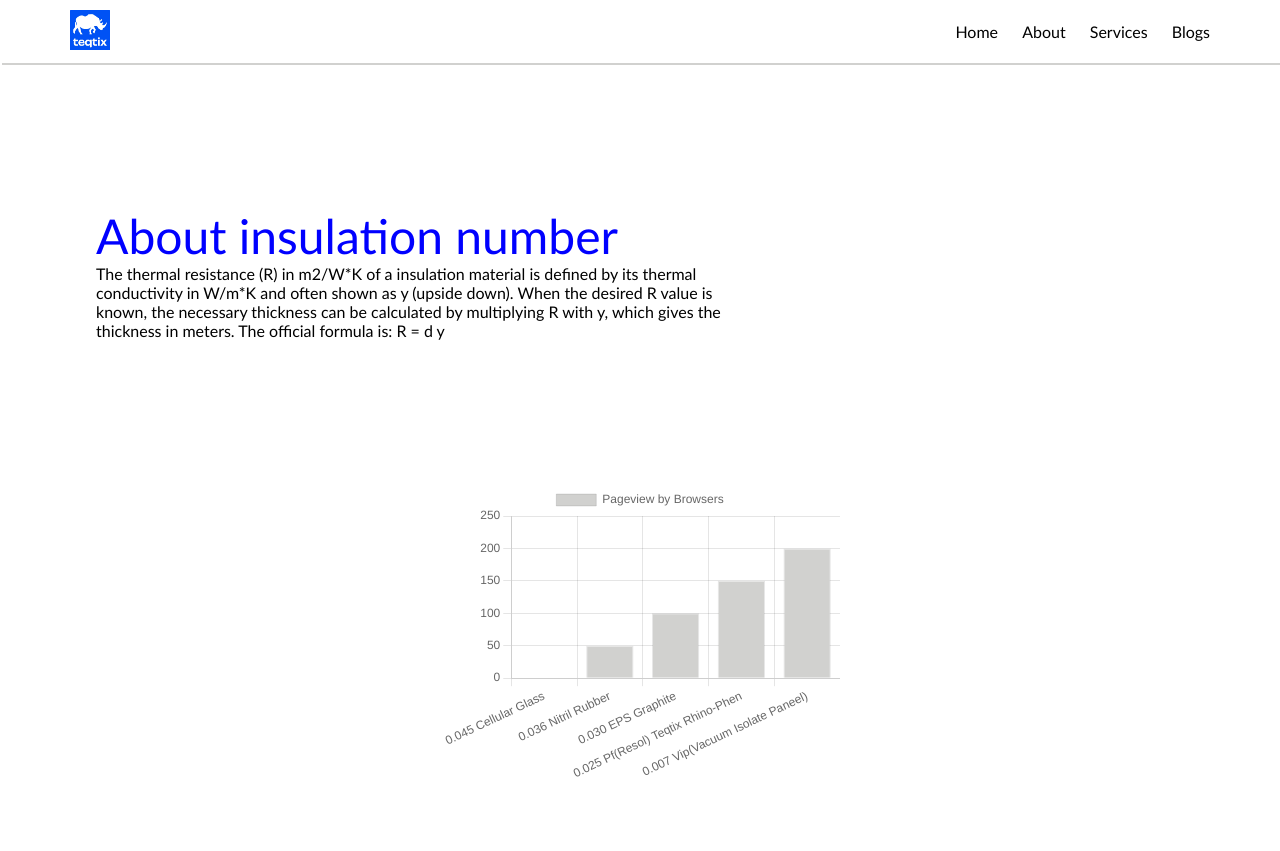
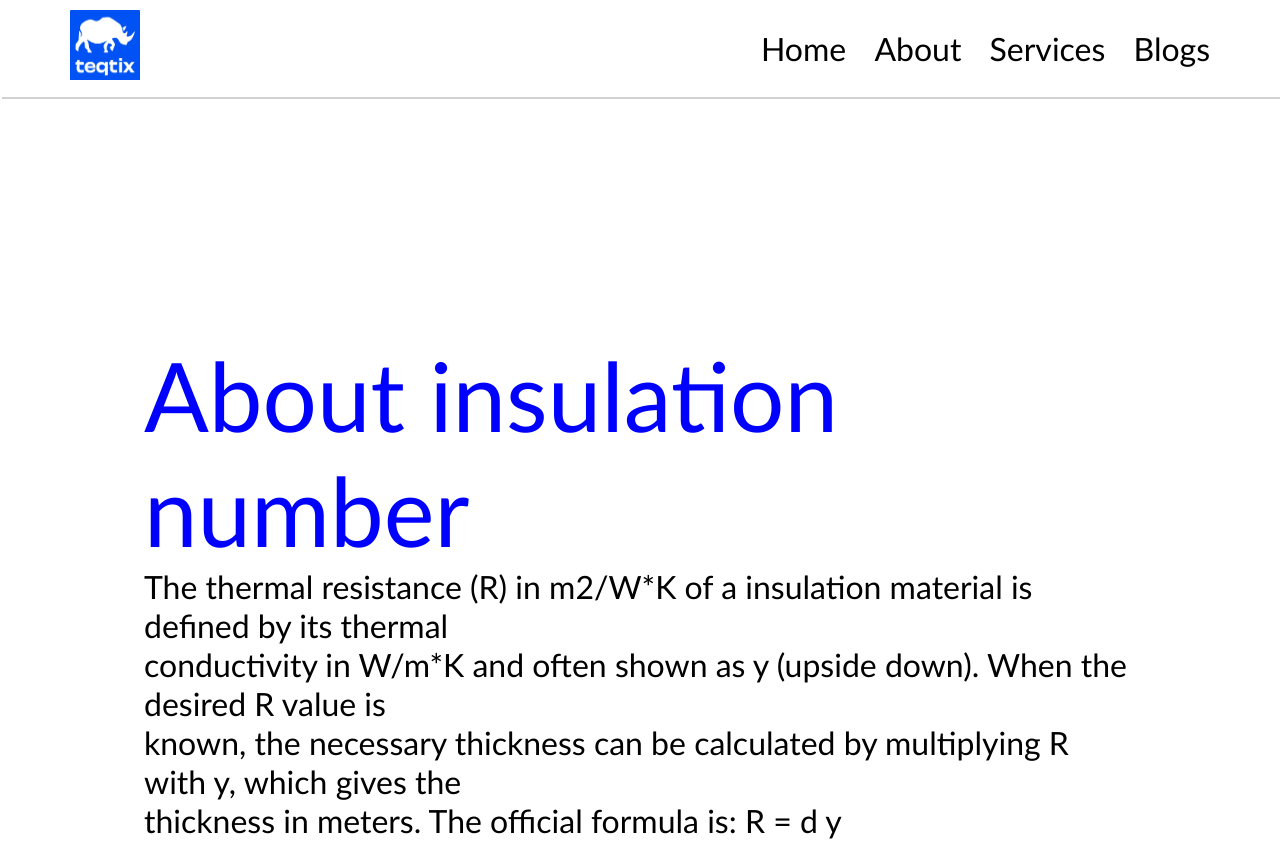
Before and after one commit to israelayobami19/Teqtix-chart-clone, a plain HTML site: page index.html in a window 1280 px wide. Shown: the top 851 px of the page. Drawn offline with nearby package versions, Linux system fonts and the light colour scheme.

Commit message:
Add files via upload

```diff
--- a/index.html
+++ b/index.html
@@ -13,7 +13,7 @@
 <body>
     <header class="header">
         <div class="logo">
-            <img src="IMG/images.png" alt="cups" class="logo-img" width="40" height="40">
+            <img src="IMG/images.png" alt="cups" class="logo-img" width="70" height="70">
         </div>
         <ul class="navigation">
             <li class="navigation_li"><a class="navigation_a" href="#">Home</a></li>
--- a/style.css
+++ b/style.css
@@ -28,6 +28,7 @@ a {
    z-index: 2;
    width: 100vw;
    box-shadow: 2px 2px #d1d1cf;
+   font-size: 2rem;
 }
 
 
@@ -101,6 +102,7 @@ a {
    flex-wrap: wrap;
    width: 100%;
    padding: 3em;
+   font-size: 2em;
  }
 
  .section_h2 {
@@ -110,10 +112,12 @@ a {
  }
 
  .container {
-   padding: 2em;
+   padding: 1em;
  }
 
  .chart {
+   width: 1200px;
+   height: 800px;
     padding: 2rem;
     background-color: #fff;
  }
```
